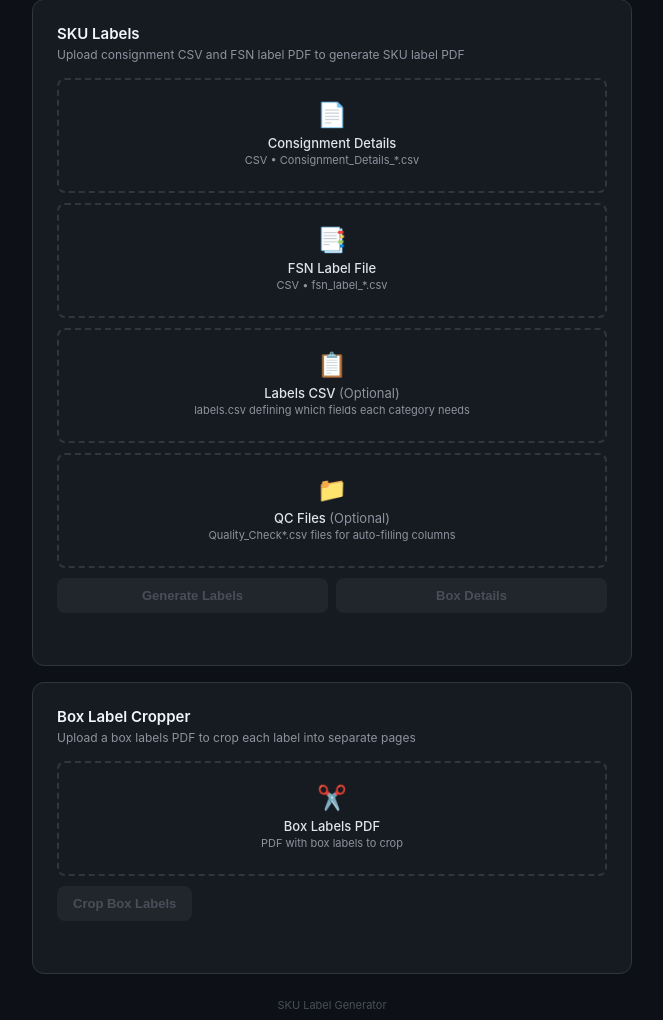
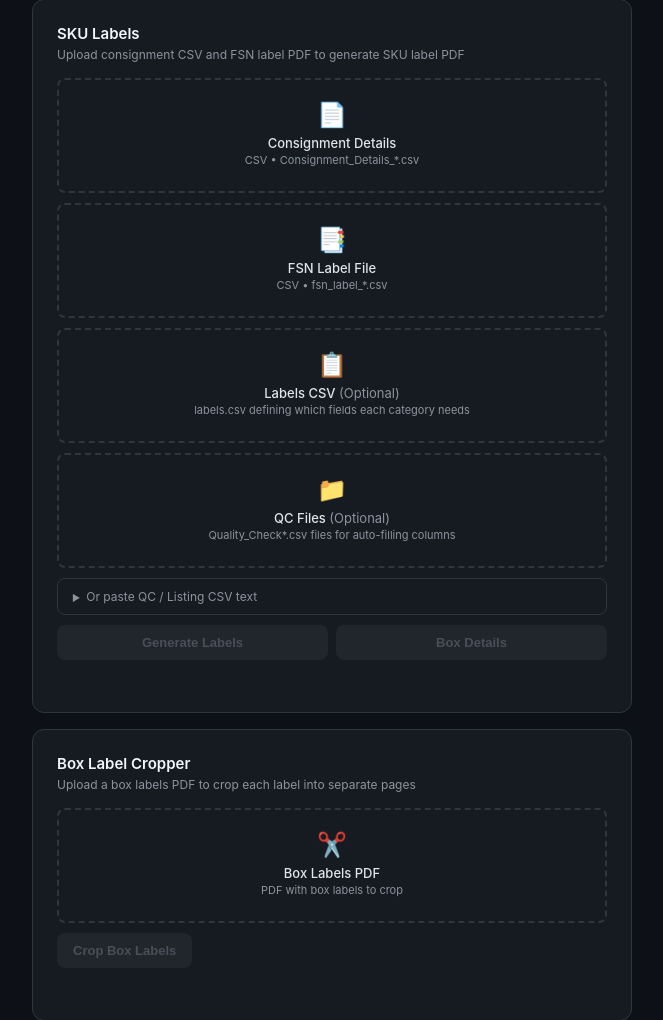
Before and after one commit to anurag450812/skulabelcreator, a Flask app: page / in a window 1280 px wide. Shown: the part 238-1258 px from the top of the page, without its empty margins (308-971 px from the left). Run offline with Flask 3, Linux system fonts and the light colour scheme.

Commit message:
Add QC CSV paste textarea: works alongside file uploads

```diff
--- a/app.py
+++ b/app.py
@@ -243,10 +243,10 @@ def compute_dynamic_defaults(row, col):
 
     return STATIC_DEFAULTS.get(col, '')
 
-def fill_qc_and_defaults(df, labels_file, qc_files, tmp_dir):
+def fill_qc_and_defaults(df, labels_file, qc_files, tmp_dir, qc_text=None):
     all_qc_data = {}
     label_categories = {}
-    print(f"[QC] fill_qc_and_defaults called. labels_file: {labels_file.filename if labels_file else None}, qc_files count: {len(qc_files) if qc_files else 0}")
+    print(f"[QC] fill_qc_and_defaults called. labels_file: {labels_file.filename if labels_file else None}, qc_files count: {len(qc_files) if qc_files else 0}, qc_text: {'yes' if qc_text else 'no'}")
 
     if labels_file and labels_file.filename:
         labels_path = os.path.join(tmp_dir, 'labels.csv')
@@ -256,6 +256,41 @@ def fill_qc_and_defaults(df, labels_file, qc_files, tmp_dir):
             print(f"[QC] labels.csv parsed: {list(label_categories.keys())}")
         except Exception as e:
             print(f"[QC] labels.csv error: {e}")
+
+    if qc_text:
+        qc_text_path = os.path.join(tmp_dir, 'qc_pasted_text.csv')
+        try:
+            with open(qc_text_path, 'w', encoding='utf-8') as f:
+                f.write(qc_text)
+            try:
+                qc_df = pd.read_csv(qc_text_path, sep=None, engine='python')
+            except Exception:
+                qc_df = pd.read_csv(qc_text_path)
+            qc_df.columns = qc_df.columns.str.strip()
+            print(f"[QC] Pasted text: columns={list(qc_df.columns)}, rows={len(qc_df)}")
+            sku_col = None
+            for col in qc_df.columns:
+                cl = col.strip().lower()
+                if cl in ('sku', 'sku id', 'sku_id', 'skuid', 'model_number', 'model number'):
+                    sku_col = col
+                    break
+            if sku_col:
+                for _, r in qc_df.iterrows():
+                    sku_val = str(r[sku_col]).strip().lower()
+                    if not sku_val or sku_val == 'nan':
+                        continue
+                    if sku_val not in all_qc_data:
+                        all_qc_data[sku_val] = {}
+                    for col in qc_df.columns:
+                        val = r[col] if pd.notna(r[col]) else ''
+                        key = col.strip().lower()
+                        if val and key not in all_qc_data[sku_val]:
+                            all_qc_data[sku_val][key] = str(val).strip()
+                print(f"[QC] After pasted text: total SKUs = {len(all_qc_data)}")
+            else:
+                print(f"[QC] WARNING: No SKU column found in pasted text")
+        except Exception as e:
+            print(f"[QC] Error processing pasted text: {e}")
 
     if qc_files:
         for qc_file in qc_files:
@@ -663,7 +698,8 @@ def generate():
 
         qc_files = request.files.getlist('qc')
         labels_file = request.files.get('labels')
-        fill_qc_and_defaults(df, labels_file, qc_files, tmp_dir)
+        qc_text = request.form.get('qc_text', '').strip() or None
+        fill_qc_and_defaults(df, labels_file, qc_files, tmp_dir, qc_text=qc_text)
         df.to_csv(csv_path, index=False)
 
         if 'Brand' not in df.columns:
@@ -717,7 +753,8 @@ def check_columns():
         # --- Read QC folder and fill data ---
         qc_files = request.files.getlist('qc')
         labels_file = request.files.get('labels')
-        missing = fill_qc_and_defaults(df, labels_file, qc_files, tmp_dir)
+        qc_text = request.form.get('qc_text', '').strip() or None
+        missing = fill_qc_and_defaults(df, labels_file, qc_files, tmp_dir, qc_text=qc_text)
 
         # --- Check if all required data is present ---
         if not missing and 'Brand' in df.columns:
--- a/templates/index.html
+++ b/templates/index.html
@@ -140,6 +140,51 @@
             margin-top: 4px;
             font-size: 12px;
             word-break: break-all;
+        }
+        .paste-details {
+            border: 1px solid #30363d;
+            border-radius: 8px;
+            margin-bottom: 10px;
+            background: #161b22;
+        }
+        .paste-summary {
+            padding: 10px 14px;
+            font-size: 12px;
+            color: #8b949e;
+            cursor: pointer;
+            user-select: none;
+            list-style: none;
+        }
+        .paste-summary::-webkit-details-marker { display: none; }
+        .paste-summary::before {
+            content: '\25B6';
+            margin-right: 6px;
+            font-size: 9px;
+            transition: transform 0.2s;
+        }
+        .paste-details[open] .paste-summary::before {
+            transform: rotate(90deg);
+        }
+        .paste-textarea {
+            width: 100%;
+            min-height: 120px;
+            padding: 10px 14px;
+            background: #0d1117;
+            color: #c9d1d9;
+            border: none;
+            border-top: 1px solid #30363d;
+            border-radius: 0 0 8px 8px;
+            font-family: monospace;
+            font-size: 11px;
+            resize: vertical;
+            box-sizing: border-box;
+        }
+        .paste-textarea:focus {
+            outline: none;
+            background: #161b22;
+        }
+        .paste-textarea::placeholder {
+            color: #484f58;
         }
         .btn-row {
             display: flex;
@@ -334,6 +379,11 @@
                     <div class="dropzone-hint">Quality_Check*.csv files for auto-filling columns</div>
                     <div class="filename" id="name-qc"></div>
                 </div>
+
+                <details class="paste-details" id="paste-details">
+                    <summary class="paste-summary">Or paste QC / Listing CSV text</summary>
+                    <textarea class="paste-textarea" id="qc-paste" placeholder="Paste CSV text here...&#10;Listing Id,FSN,SKU,MRP,FSP,Title,poster_code,Brand,model_number&#10;LST1,POSH1,0baby_1,999,115,Baby Poster,0baby_1,JB Creations,0baby_1&#10;..."></textarea>
+                </details>
 
                 <div class="btn-row">
                     <button type="submit" class="btn btn-primary" id="btn-generate" disabled>Generate Labels</button>
@@ -572,6 +622,7 @@
         const dzFsn = document.getElementById('dz-fsn');
         const dzLabels = document.getElementById('dz-labels');
         const dzQc = document.getElementById('dz-qc');
+        const qcPaste = document.getElementById('qc-paste');
         const btnGenerate = document.getElementById('btn-generate');
         const btnBoxes = document.getElementById('btn-boxes');
         const statusEl = document.getElementById('status');
@@ -620,6 +671,9 @@
                 for (let i = 0; i < fileQc.files.length; i++) {
                     formData.append('qc', fileQc.files[i]);
                 }
+            }
+            if (qcPaste.value.trim()) {
+                formData.append('qc_text', qcPaste.value.trim());
             }
 
             try {
```
